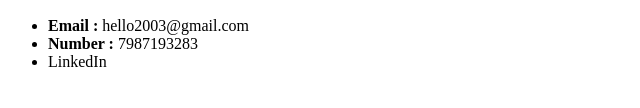
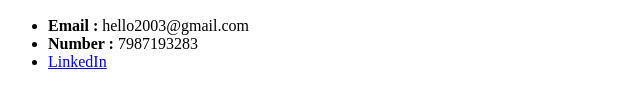
Before and after one commit to himansh-01/project-1, a plain HTML site: page portfolio.html in a window 1280 px wide. Shown: the part 564-672 px from the top of the page, 0-640 px from the left. Drawn offline with Linux system fonts and the light colour scheme.

Commit message:
Update portfolio.html

```diff
--- a/portfolio.html
+++ b/portfolio.html
@@ -42,7 +42,7 @@
     <ul>
         <li><B>Email : </B>hello2003@gmail.com</li>
         <li><b>Number : </b>7987193283</li>
-        <li>LinkedIn</li>
+        <li><a href="www.linkedin.com/in/himansh-prajapati-1a146b2b9">LinkedIn</a></li>
     </ul>
     </footer>
 </body>
```
